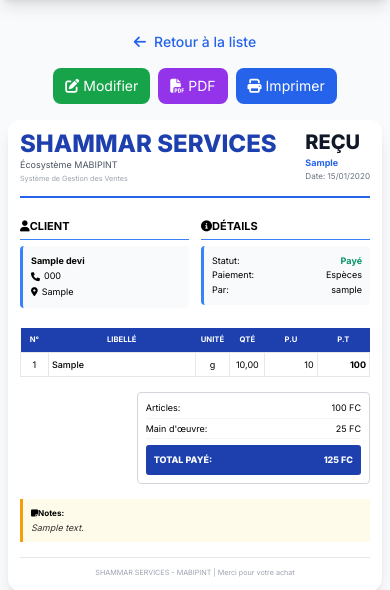
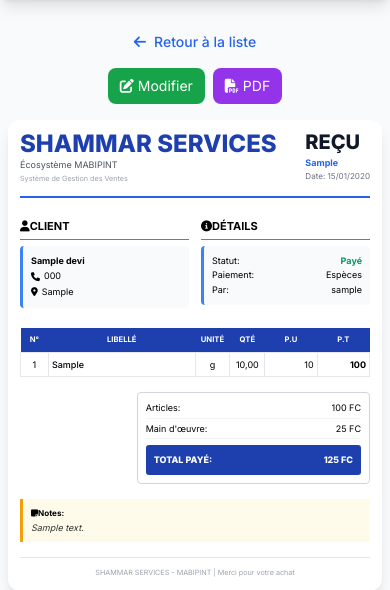
Before and after one commit to chadrackmbupiokajess/Shammar-Services, a Django app: page /devis/1/ in a window 390 px wide. Shown: the part 64-654 px from the top of the page. Run offline with Django 5.2, Linux system fonts and the light colour scheme; a user stored in the database is signed in; tables that the repository leaves empty hold one stand-in row (values such as "Sample post"); some libraries are stand-ins or nearby versions.

```diff
--- a/mabipint/templates/mabipint/devis_detail.html
+++ b/mabipint/templates/mabipint/devis_detail.html
@@ -18,9 +18,6 @@
             <a href="{% url 'devis_pdf' devis.pk %}" class="bg-purple-600 text-white px-3 py-2 rounded-lg hover:bg-purple-700 transition text-sm">
                 <i class="fas fa-file-pdf mr-1"></i>PDF
             </a>
-            <button onclick="window.print()" class="bg-blue-600 text-white px-3 py-2 rounded-lg hover:bg-blue-700 transition text-sm">
-                <i class="fas fa-print mr-1"></i>Imprimer
-            </button>
         </div>
     </div>
 
```
